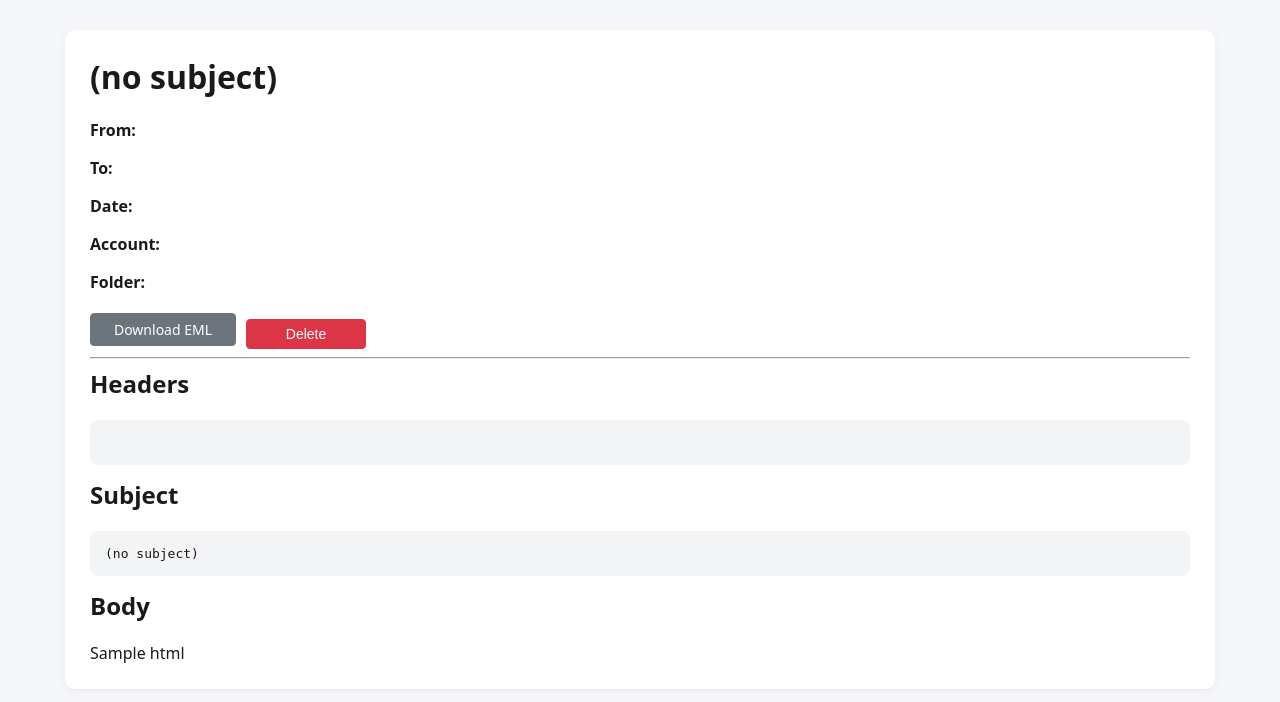
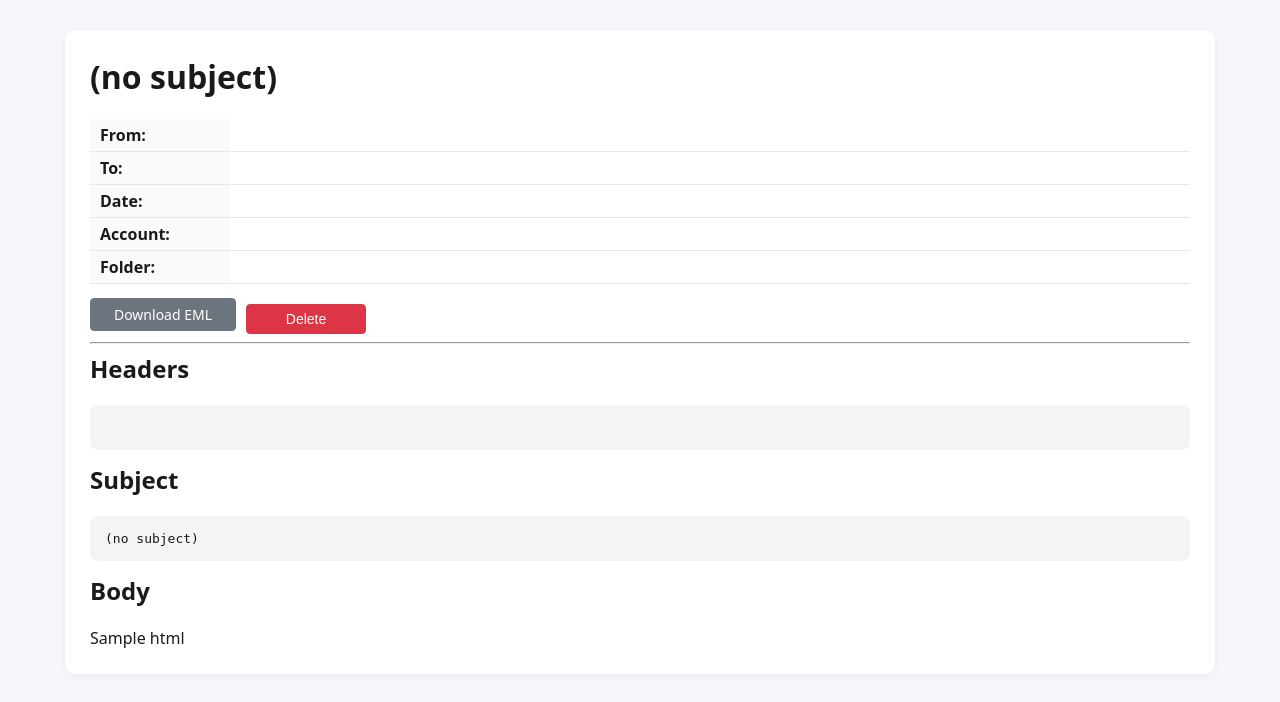
Before and after one commit to daygle/daygle-mail-archiver, a FastAPI app: template api/templates/view_message.html in a window 1280 px wide. Shown: the part 46-748 px from the top of the page. Run offline with FastAPI, Linux system fonts and the light colour scheme; the template is opened without the code that fills it: most values are stand-ins (such as "Sample title", 1, 10 or a date in 2020); parts of the project's set-up code (start-up, migrations or seed data) failed here and were passed over.

Commit message:
Fix Table View Email

```diff
--- a/api/static/style.css
+++ b/api/static/style.css
@@ -378,6 +378,23 @@ button.test-btn:hover {
     white-space: pre-wrap;
 }
 
+.meta-table {
+    width: 100%;
+    border-collapse: collapse;
+    margin-top: 10px;
+}
+
+.meta-table td {
+    padding: 5px 10px;
+    border-bottom: 1px solid #e5e7eb;
+}
+
+.meta-table td:first-child {
+    width: 120px;
+    font-weight: bold;
+    background: #f9fafb;
+}
+
 /* Mobile styles */
 @media (max-width: 768px) {
     .burger {
--- a/api/templates/view_message.html
+++ b/api/templates/view_message.html
@@ -4,11 +4,28 @@
 <h1>{{ message.subject or "(no subject)" }}</h1>
 
 <div class="message-meta">
-  <p><strong>From:</strong> {{ message.sender }}</p>
-  <p><strong>To:</strong> {{ message.recipients }}</p>
-  <p><strong>Date:</strong> {{ message.date }}</p>
-  <p><strong>Account:</strong> {{ message.source }}</p>
-  <p><strong>Folder:</strong> {{ message.folder }}</p>
+  <table class="meta-table">
+    <tr>
+      <td><strong>From:</strong></td>
+      <td>{{ message.sender }}</td>
+    </tr>
+    <tr>
+      <td><strong>To:</strong></td>
+      <td>{{ message.recipients }}</td>
+    </tr>
+    <tr>
+      <td><strong>Date:</strong></td>
+      <td>{{ message.date }}</td>
+    </tr>
+    <tr>
+      <td><strong>Account:</strong></td>
+      <td>{{ message.source }}</td>
+    </tr>
+    <tr>
+      <td><strong>Folder:</strong></td>
+      <td>{{ message.folder }}</td>
+    </tr>
+  </table>
 </div>
 
 <div class="message-actions">
```
